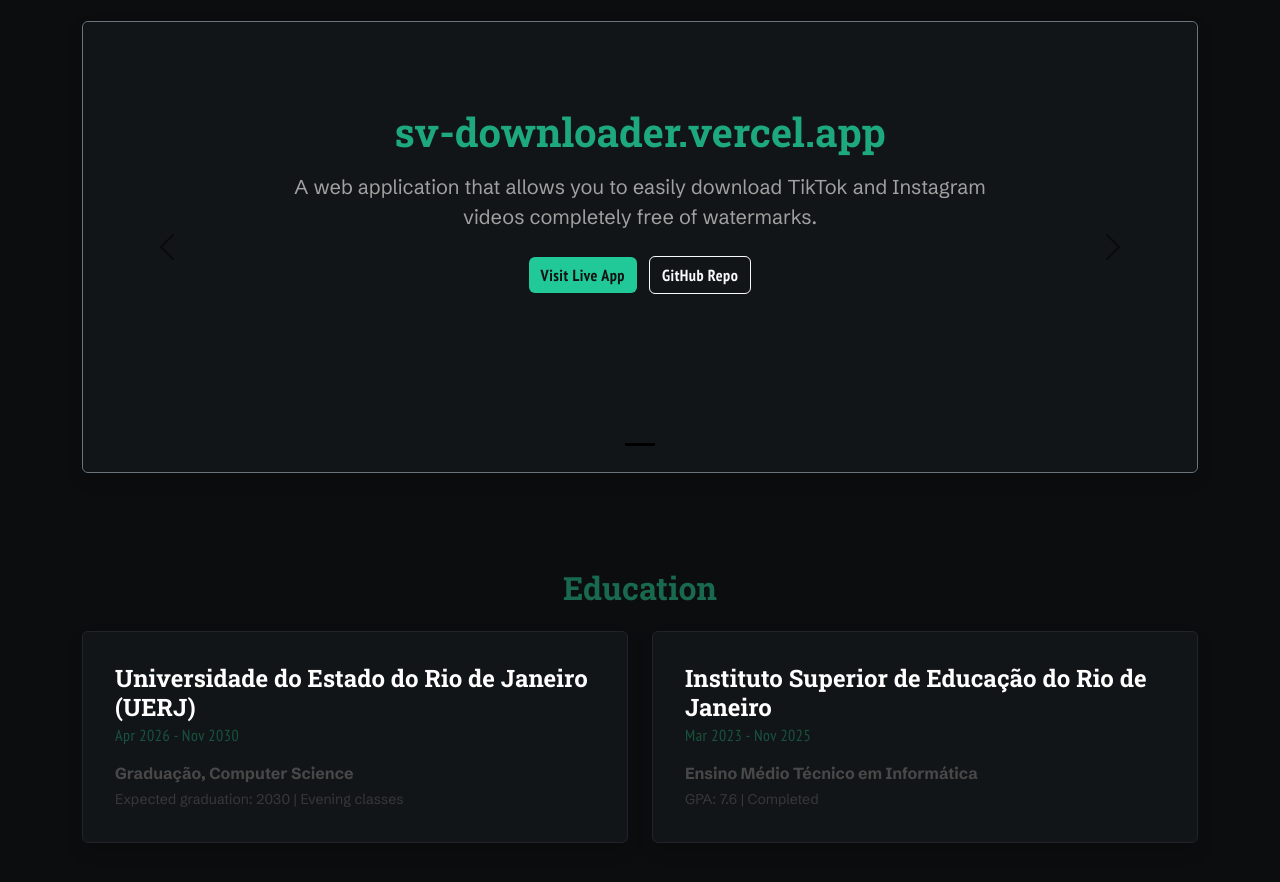
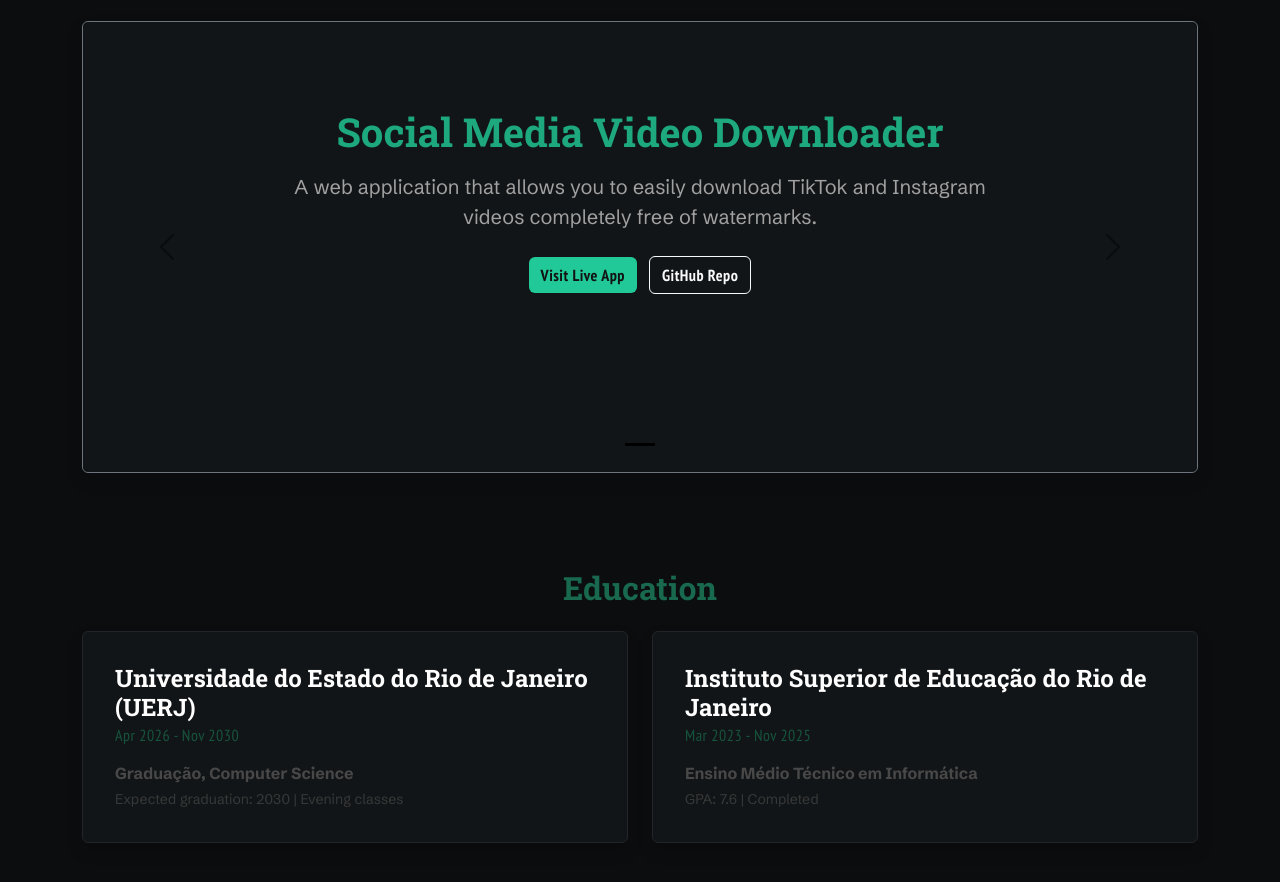
Before and after one commit to imlype/Portfolio, a plain HTML site: page index.html in a window 1280 px wide. Shown: the part 1316-2198 px from the top of the page. Drawn offline with nearby package versions, Linux system fonts and the light colour scheme.

Commit message:
typo fix

```diff
--- a/index.html
+++ b/index.html
@@ -313,7 +313,7 @@
             <div class="carousel-inner">
                 <div class="carousel-item active">
                     <div class="carousel-caption d-block">
-                        <h3 class="fw-bold display-6 mb-3 scroll-fade-green">sv-downloader.vercel.app</h3>
+                        <h3 class="fw-bold display-6 mb-3 scroll-fade-green">Social Media Video Downloader</h3>
                         <p class="fs-5 mx-auto scroll-fade-text" style="max-width: 700px;">
                             A web application that allows you to easily download TikTok and Instagram videos completely free of watermarks.
                         </p>
```
